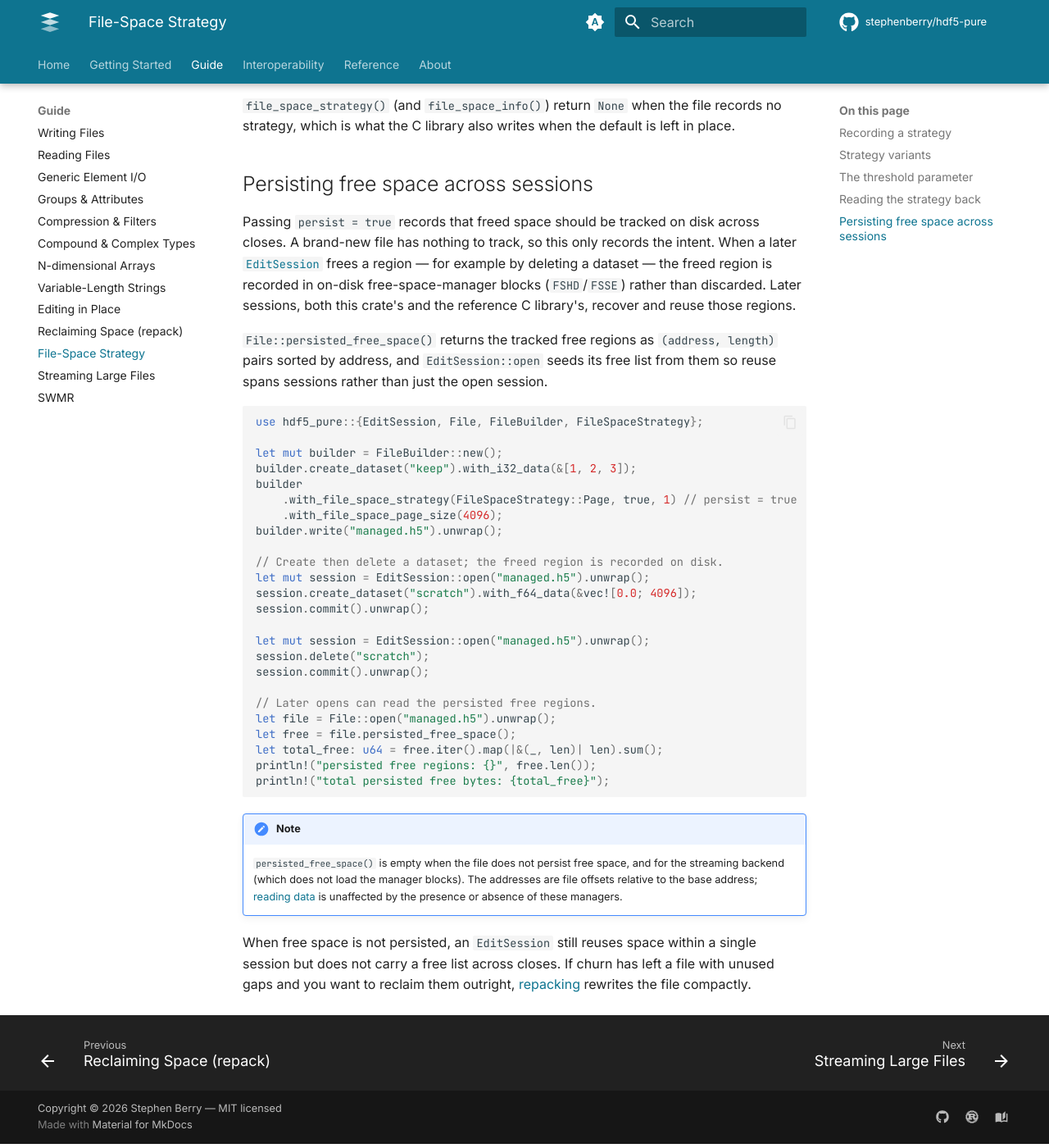
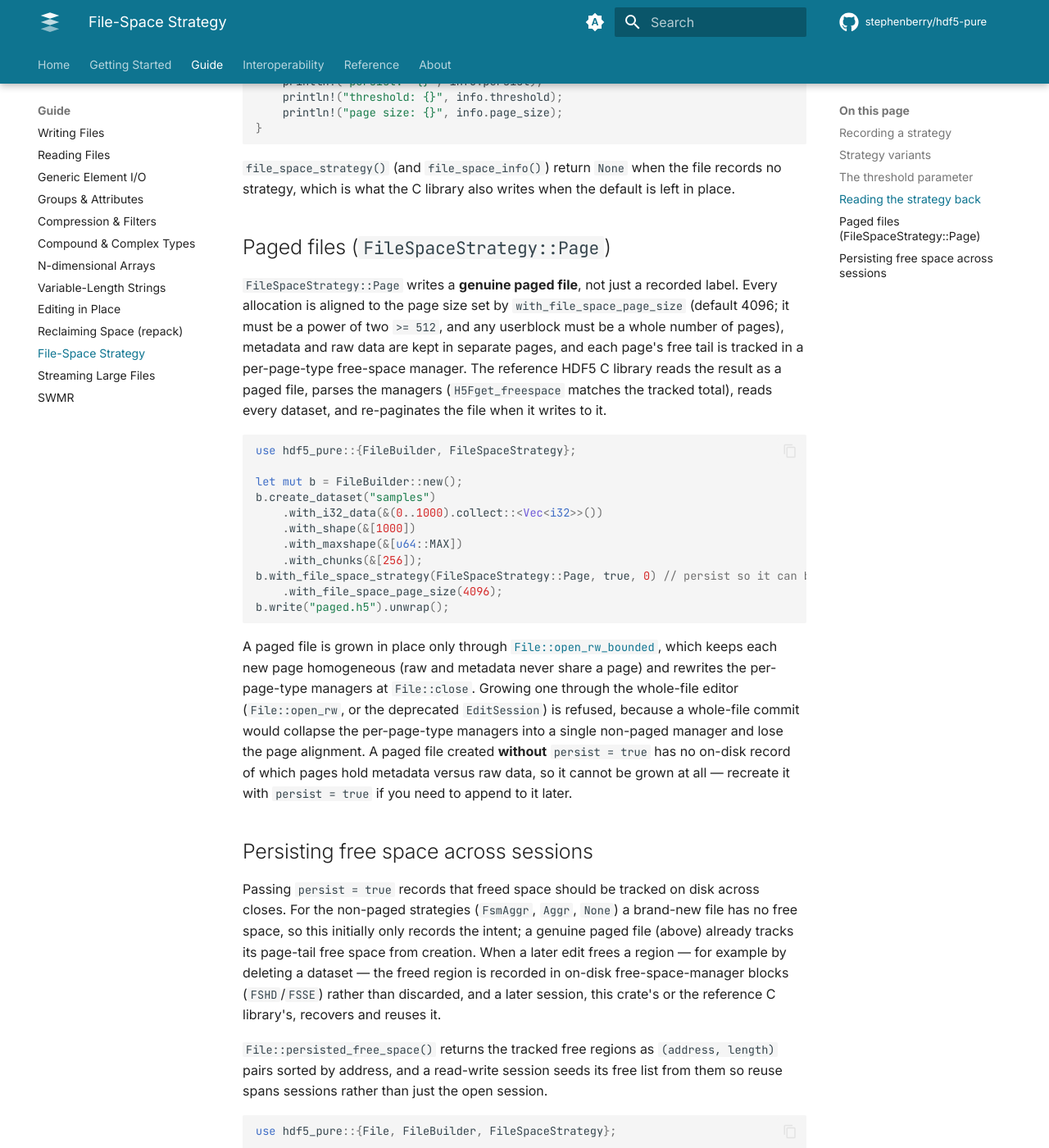
Before and after one commit to stephenberry/hdf5-pure, an MkDocs documentation site: the page built from docs/guide/file-space.md, in a window 1280 px wide and 1400 px high, scrolled down 1949 px. Shown: the whole window at 82% size. Built offline with MkDocs 1.6.1 and Material for MkDocs 9.7.7, drawn with Linux system fonts in a browser that asks for light colours; comment, search, counter and statistics services are not loaded; some of the changed text lies outside the part shown.

Commit message:
Document fapl/fcpl support and correct stale paged-file docs (#178) (#179)
Add a consolidated "File Properties (fapl/fcpl)" reference page mapping each
HDF5 creation and access property to its support level (genuine / recorded /
read-only / assertion / unsupported), and correct the pages that still
described pre-0.23.0 behavior:

- editing.md and limitations.md claimed open_rw_bounded refuses files with
  persisted free-space managers; 0.23.0 grows persisted and paged files.
- file-space.md and README framed FileSpaceStrategy::Page as label-only and
  used an EditSession persist example that now fails at commit on a paged
  file; rewritten with the owned-handle API on a non-paged strategy, plus a
  new "Paged files" section. threshold is now documented as advisory.

Also reword the non-persisting paged open_rw_bounded refusal, which pointed
at File::open_rw (itself refusing a paged file) so the two messages formed a
loop; it now advises recreating the file with persist=true.

````diff
--- a/docs/guide/file-space.md
+++ b/docs/guide/file-space.md
@@ -41,7 +41,7 @@ The `FileSpaceStrategy` enum mirrors HDF5's `H5F_fspace_strategy_t`:
 
 ## The threshold parameter
 
-The `threshold` argument is the smallest free-space section, in bytes, that the free-space managers will track. Sections below this size are not recorded. The C library's default is `1` (every freed section is eligible for tracking).
+The `threshold` argument is the smallest free-space section, in bytes, that the free-space managers are asked to track; the C library's default is `1` (every freed section is eligible). It is recorded in the file and round-trips through the reference C library. In this crate the value is currently **advisory**: the paged writer and the bounded editor track every page tail and freed section regardless of the recorded threshold, so a `threshold > 1` is preserved on disk but does not change which sections this crate records.
 
 ## Reading the strategy back
 
@@ -61,30 +61,52 @@ if let Some(info) = file.file_space_info() {
 
 `file_space_strategy()` (and `file_space_info()`) return `None` when the file records no strategy, which is what the C library also writes when the default is left in place.
 
+## Paged files (`FileSpaceStrategy::Page`)
+
+`FileSpaceStrategy::Page` writes a **genuine paged file**, not just a recorded label. Every allocation is aligned to the page size set by `with_file_space_page_size` (default 4096; it must be a power of two `>= 512`, and any userblock must be a whole number of pages), metadata and raw data are kept in separate pages, and each page's free tail is tracked in a per-page-type free-space manager. The reference HDF5 C library reads the result as a paged file, parses the managers (`H5Fget_freespace` matches the tracked total), reads every dataset, and re-paginates the file when it writes to it.
+
+```rust
+use hdf5_pure::{FileBuilder, FileSpaceStrategy};
+
+let mut b = FileBuilder::new();
+b.create_dataset("samples")
+    .with_i32_data(&(0..1000).collect::<Vec<i32>>())
+    .with_shape(&[1000])
+    .with_maxshape(&[u64::MAX])
+    .with_chunks(&[256]);
+b.with_file_space_strategy(FileSpaceStrategy::Page, true, 0) // persist so it can be grown later
+    .with_file_space_page_size(4096);
+b.write("paged.h5").unwrap();
+```
+
+A paged file is grown in place only through [`File::open_rw_bounded`](editing.md#bounded-memory-appends), which keeps each new page homogeneous (raw and metadata never share a page) and rewrites the per-page-type managers at `File::close`. Growing one through the whole-file editor (`File::open_rw`, or the deprecated `EditSession`) is refused, because a whole-file commit would collapse the per-page-type managers into a single non-paged manager and lose the page alignment. A paged file created **without** `persist = true` has no on-disk record of which pages hold metadata versus raw data, so it cannot be grown at all — recreate it with `persist = true` if you need to append to it later.
+
 ## Persisting free space across sessions
 
-Passing `persist = true` records that freed space should be tracked on disk across closes. A brand-new file has nothing to track, so this only records the intent. When a later [`EditSession`](editing.md) frees a region — for example by deleting a dataset — the freed region is recorded in on-disk free-space-manager blocks (`FSHD`/`FSSE`) rather than discarded. Later sessions, both this crate's and the reference C library's, recover and reuse those regions.
+Passing `persist = true` records that freed space should be tracked on disk across closes. For the non-paged strategies (`FsmAggr`, `Aggr`, `None`) a brand-new file has no free space, so this initially only records the intent; a genuine paged file (above) already tracks its page-tail free space from creation. When a later edit frees a region — for example by deleting a dataset — the freed region is recorded in on-disk free-space-manager blocks (`FSHD`/`FSSE`) rather than discarded, and a later session, this crate's or the reference C library's, recovers and reuses it.
 
-`File::persisted_free_space()` returns the tracked free regions as `(address, length)` pairs sorted by address, and `EditSession::open` seeds its free list from them so reuse spans sessions rather than just the open session.
+`File::persisted_free_space()` returns the tracked free regions as `(address, length)` pairs sorted by address, and a read-write session seeds its free list from them so reuse spans sessions rather than just the open session.
 
 ```rust
-use hdf5_pure::{EditSession, File, FileBuilder, FileSpaceStrategy};
+use hdf5_pure::{File, FileBuilder, FileSpaceStrategy};
 
 let mut builder = FileBuilder::new();
 builder.create_dataset("keep").with_i32_data(&[1, 2, 3]);
-builder
-    .with_file_space_strategy(FileSpaceStrategy::Page, true, 1) // persist = true
-    .with_file_space_page_size(4096);
+builder.with_file_space_strategy(FileSpaceStrategy::FsmAggr, true, 1); // persist = true
 builder.write("managed.h5").unwrap();
 
-// Create then delete a dataset; the freed region is recorded on disk.
-let mut session = EditSession::open("managed.h5").unwrap();
-session.create_dataset("scratch").with_f64_data(&vec![0.0; 4096]);
-session.commit().unwrap();
-
-let mut session = EditSession::open("managed.h5").unwrap();
-session.delete("scratch");
-session.commit().unwrap();
+// Create then delete a dataset through the owned-handle editor; the freed
+// region is recorded on disk.
+let file = File::open_rw("managed.h5").unwrap();
+file.root()
+    .create_dataset("scratch", |b| {
+        b.with_f64_data(&vec![0.0; 4096]);
+    })
+    .unwrap();
+file.commit().unwrap();
+file.root().delete("scratch").unwrap();
+file.commit().unwrap();
+file.close().unwrap();
 
 // Later opens can read the persisted free regions.
 let file = File::open("managed.h5").unwrap();
@@ -97,4 +119,4 @@ println!("total persisted free bytes: {total_free}");
 !!! note
     `persisted_free_space()` is empty when the file does not persist free space, and for the streaming backend (which does not load the manager blocks). The addresses are file offsets relative to the base address; [reading data](reading.md) is unaffected by the presence or absence of these managers.
 
-When free space is not persisted, an `EditSession` still reuses space within a single session but does not carry a free list across closes. If churn has left a file with unused gaps and you want to reclaim them outright, [repacking](repack.md) rewrites the file compactly.
+When free space is not persisted, a read-write session still reuses space within a single session but does not carry a free list across closes. If churn has left a file with unused gaps and you want to reclaim them outright, [repacking](repack.md) rewrites the file compactly.
--- /dev/null
+++ b/docs/reference/property-support.md
@@ -0,0 +1,66 @@
+# File Property Support (`fapl` / `fcpl`)
+
+HDF5 configures a file through two property lists: a **file-creation property list** (`fcpl`, passed to `H5Fcreate`) and a **file-access property list** (`fapl`, passed to `H5Fcreate`/`H5Fopen`). `hdf5-pure` does not expose property-list handles. Instead, creation properties are methods on [`FileBuilder`](../guide/writing.md) and access properties are open-mode constructors on `File` plus the `FileAccessOptions` / `DatasetAccessOptions` structs and the `FileLocking` enum.
+
+This page is the consolidated map from each HDF5 property to what the crate supports. For the file-space details behind the first table, see [File-Space Strategy](../guide/file-space.md); for the read-write access modes, see [Editing in Place](../guide/editing.md) and [Streaming Large Files](../guide/streaming.md).
+
+## Status legend
+
+| Status | Meaning |
+|---|---|
+| **Genuine** | The property changes the on-disk result exactly as HDF5 specifies, verified against the reference C library. |
+| **Recorded** | The value is written to the file and round-trips through the C library, but does not change the layout — correct for a fresh file, which has no free space to manage yet. |
+| **Read-only** | Honored when reading a file; no write-side effect. |
+| **Assertion** | Validated on write, but cannot change the emitted format. |
+| **Unsupported** | No equivalent; the property is absent, or a file requiring it is refused up front. |
+| **N/A** | Not meaningful for the on-disk format this crate emits. |
+
+## File-creation properties (`fcpl`)
+
+Set through [`FileBuilder`](../guide/writing.md) before `write` / `finish`.
+
+| HDF5 property (C API) | `hdf5-pure` | Status | Behavior |
+|---|---|---|---|
+| `H5Pset_file_space_strategy(PAGE, …)` | `with_file_space_strategy(FileSpaceStrategy::Page, …)` | **Genuine** | Real page-aligned allocation: metadata and raw data occupy separate pages, and each page's free tail is tracked in a per-page-type `FSHD`/`FSSE` manager. The C library reads it as paged and `H5Fget_freespace` matches the tracked total. |
+| `H5Pset_file_space_strategy(FSM_AGGR / AGGR / NONE, …)` | `…(FsmAggr / Aggr / None, …)` | **Recorded** | Strategy stored in the superblock extension; the layout stays sequential. Freed regions become tracked once a read-write session deletes an object. |
+| `persist` flag | 2nd argument of `with_file_space_strategy` | **Genuine** (paged) / **Recorded** (non-paged) | Paged: per-page-type managers are written from creation. Non-paged: records intent; managers appear after a later delete. |
+| `threshold` | 3rd argument of `with_file_space_strategy` | **Recorded (advisory)** | Round-trips through the C library, but the crate currently tracks every page tail / freed section regardless of it. |
+| `H5Pset_file_space_page_size` | `with_file_space_page_size` | **Genuine** (paged) / **Recorded** (non-paged) | Under `Page` it is the alignment quantum (default 4096; must be a power of two `>= 512`). Under other strategies it is recorded but inert. |
+| `H5Pset_userblock` | `with_userblock` | **Genuine** | Reserves a zero-filled prefix; all addresses are base-relative. The HDF5 "power of two `>= 512`" rule is **not** validated on the non-paged path (a bad size is accepted); under `Page` the userblock must be a whole number of pages or the write is refused. |
+| `H5Pset_libver_bounds` | `with_libver_bounds` | **Assertion** | The writer always emits the v3 (HDF5 1.10) superblock; the bound is an accept/reject check, not a format selector. |
+| `H5Pset_fill_value` / `H5Pset_fill_time` (dcpl) | `DatasetBuilder::with_fill_value` | **Genuine** (per dataset) | Encodes the fill value in a v3 Fill Value message; `Dataset::fill_value` reads it back, from this crate's files and the C library's. |
+| `H5Pset_obj_track_times` (ocpl) | none | **Unsupported** | Objects are always written with times untracked (equivalent to `false`); there is no way to enable tracking. |
+| `H5Pset_sym_k` / `H5Pset_istore_k` | none | **N/A** | The v3 superblock omits these fields; groups are always new-style (link messages + v2 object headers). |
+| `H5Pset_link_phase_change` / `H5Pset_est_link_info` (gcpl) | none | **Unsupported** | Group Info is written minimal, so the C library's defaults (max-compact 8, min-dense 6) apply; the thresholds are not tunable. |
+
+## File-access properties (`fapl`)
+
+Selected through the `File` open-mode constructor, with memory budgets and locking set through `FileAccessOptions` / `DatasetAccessOptions` / `FileLocking`.
+
+| HDF5 property / driver | `hdf5-pure` | Status | Behavior |
+|---|---|---|---|
+| `H5Fopen(RDONLY)`, default sec2 | `File::open` | **Genuine (read-only)** | Whole-file buffered read; takes no lock. |
+| positioned / on-demand reads | `File::open_streaming` | **Genuine (read-only, bounded)** | Fetches metadata and chunks on demand; peak memory near one chunk. Latest-format groups only. |
+| `H5Pset_fapl_core` / `H5Pset_file_image` | `File::from_bytes` / `FileBuilder::finish` | **Genuine** | Read an in-memory file image, or build one into a `Vec<u8>`. |
+| `H5Fopen(RDWR)` | `File::open_rw` | **Genuine (read-write, O(file))** | Whole-file in-memory mirror; reads, appends, and staged edits + `commit`. Refuses a paged file (use `open_rw_bounded`). |
+| `H5Fopen(RDWR)`, bounded memory | `File::open_rw_bounded` | **Genuine (read-write, bounded)** | Bounded reads + immediate crash-atomic `Dataset::append`. The path for growing a file that persists its free space, **including a paged file**. The staged edit surface returns `Error::BoundedStagedUnsupported`. |
+| `H5F_ACC_SWMR_READ` / `H5F_ACC_SWMR_WRITE` | `File::open_swmr` / `open_swmr_writer` | **Genuine** | No OS lock; the writer raises the superblock SWMR-write flag and appends only. |
+| `H5Pset_file_locking` + `HDF5_USE_FILE_LOCKING` | `FileLocking`, `File::open_rw_with_locking` | **Genuine** | Exclusive advisory lock on the edit path (non-blocking → `Error::FileLocked`); the env var override recognizes the same values as the C library. Readers and the SWMR writer take no lock by design. |
+| `H5Fget_libver_bounds` (read) | `File::libver_bound` | **Read-only** | Reports the low library-version bound the superblock version implies. |
+| `H5Pset_cache` (rdcc) / `H5Pset_chunk_cache` | `FileAccessOptions::with_chunk_cache`, `DatasetAccessOptions::with_chunk_cache` | **Read-only** | A decompressed-chunk + parsed-index LRU (default 1 MiB / 16 slots). No write coalescing (a mutation clears it) and no `rdcc_w0` preemption policy. |
+| `H5Pset_mdc_config` | `FileAccessOptions::with_metadata_cache` | **Read-only (partial)** | A byte budget for a metadata-read LRU on the streaming and bounded backends; default off. Only the memory-budget portion of `H5AC_cache_config_t`, none of the adaptive-resize/flush policy. |
+| `H5Pset_page_buffer_size` | none | **Unsupported** | There is no page buffer and no write buffering; paging is a layout-time concern only. |
+| `H5Pset_fapl_family` / `split` / `multi` / `mpio` / `direct` / `ros3` / `log` | none | **Unsupported** | Only two implicit drivers exist: an in-memory buffer and `Read + Seek` positioned I/O. A multi-file, parallel, or remote-object file is not opened. |
+
+## Compliance and known limits
+
+The paged and persistent-free-space paths are exercised by C-library crosschecks (`tests/file_space_crosscheck.rs`, `tests/bounded_append_crosscheck.rs`): the reference library recovers the strategy, `H5Fget_freespace` equals the crate's tracked total exactly, and the C library reopens a paged file read-write and re-paginates it. The crate also reads and bounded-mutates genuine C-created paged and persisted files. Compliance here means page **alignment** and structural validity, not byte-for-byte reproduction of the C allocator's intra-page packing.
+
+Current limits worth knowing:
+
+- **Paged mutation goes through `File::open_rw_bounded` only.** The whole-file editor (`File::open_rw` / the deprecated `EditSession`) refuses a paged file, and a paged file created **without** `persist = true` cannot be grown at all — recreate it with `persist = true`.
+- **Free space is under-reported, never over-reported.** A final metadata-page tail and the old bytes of a relocated partial chunk are left untracked, so `H5Fget_freespace` can read slightly low. The file stays valid.
+- **`threshold` is advisory** and **the non-paged `userblock` size is not validated** (see the tables above).
+- Only **File Space Info message version 1** is emitted and read.
+
+See [Limitations](limitations.md) for the full catalog of deliberate refusals.
--- a/mkdocs.yml
+++ b/mkdocs.yml
@@ -153,6 +153,7 @@ nav:
   - Reference:
       - Data Types: reference/data-types.md
       - Cargo Features: reference/features.md
+      - File Properties (fapl/fcpl): reference/property-support.md
       - Limitations: reference/limitations.md
       - Changelog: reference/changelog.md
       - API Reference (docs.rs): https://docs.rs/hdf5-pure
````
Also changed, not shown: CHANGELOG.md (+4 -0 lines), README.md (+1 -1 lines), docs/guide/editing.md (+1 -1 lines), docs/reference/limitations.md (+1 -1 lines), 2 other files.
